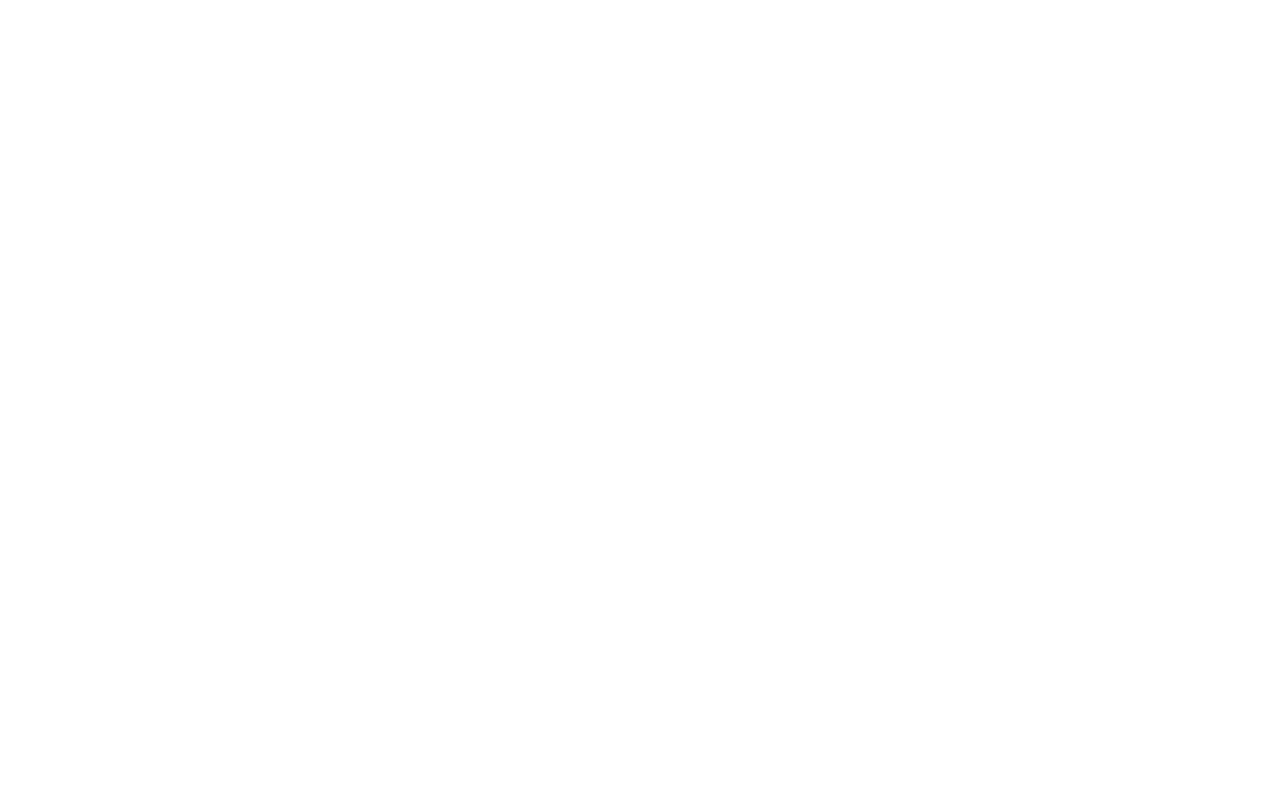
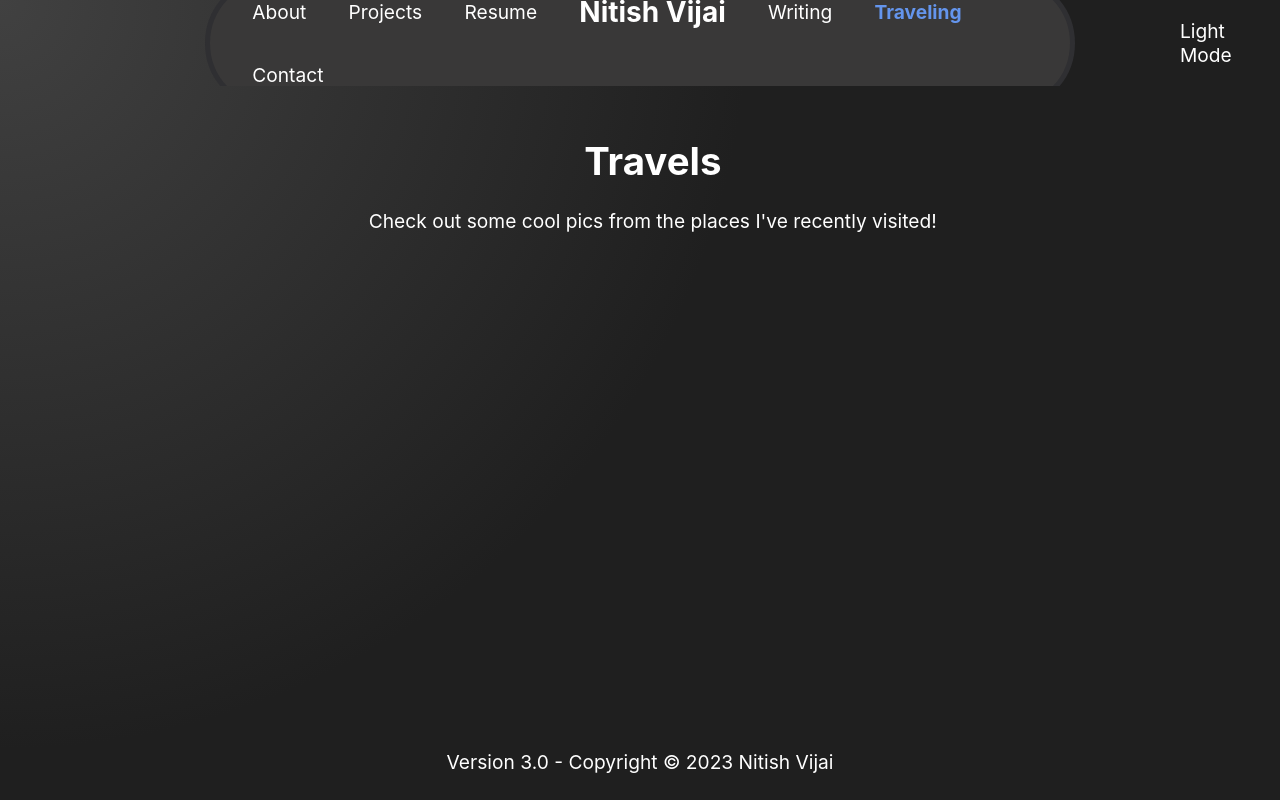
Before and after one commit to nitishvijai/nitish-website-v3, a React (Create React App) app: page /travels in a window 1280 px wide. Before the commit this address had no page. Built offline with nearby package versions, Linux system fonts and the light colour scheme.

Commit message:
Created traveling web page

```diff
--- a/src/App.js
+++ b/src/App.js
@@ -5,6 +5,7 @@
 import Projects from './components/Projects/Projects';
 import Resume from './components/Resume/Resume';
 import Writing from './components/Writing/Writing';
+import Travel from './components/Travel/Travel';
 
 function App() {
 
@@ -16,6 +17,7 @@
         <Route path="/projects" element={<Projects />} />
         <Route path="/resume" element={<Resume />} />
         <Route path="/essays" element={<Writing />} />
+        <Route path="/travels" element={<Travel />} />
       </Routes>
     </BrowserRouter>
   );
--- a/src/components/About/About.js
+++ b/src/components/About/About.js
@@ -25,14 +25,14 @@
           <p className={styles.paragraph}>My primary interests are in full-stack web and app development, database management, UI/UX design, and machine learning. As a firm believer in the growth mindset, I've always preferred to gain a breadth of experience in various technologies.</p>
           <p className={styles.paragraph}>With that out of the way, here are a few fun facts about me:</p>
           <ul id={styles.list}>
-            <li>I've been interested in tech for as long as I can remember -- I love catching up on the latest tech news and look forward to doing a PC build one day!</li>
-            <li>I have a bad habit of going on random Wikipedia binges online...</li>
-            <li>I'm an Eagle Scout from Ohio!</li>
-            <li>I enjoy listening and dancing to Indian/Tamil music and have frequently taken part in Michigan IASA's Annual Cultural Show -- check out my most recent performance here!</li>
-            <li>I love traveling -- check out my Traveling page to hear more about my adventures!</li>
-            <li>I got my motorcycle license last summer!</li>
-            <li>I'm a fitness freak -- catch me in the NCRB every day either running or lifting weights!</li>
-            <li>Finally, I'm also a below-average cook -- trying to learn new recipes but for now I guess I'm an expert at cooking eggs...</li>
+            <li>🖥️ I've been interested in tech for as long as I can remember -- I love catching up on the latest tech news and look forward to doing a PC build one day</li>
+            <li>🌐 I have a bad habit of going on random Wikipedia binges online...</li>
+            <li>🦅 I'm an Eagle Scout from Ohio</li>
+            <li>🎶🕺🏽 I enjoy listening and dancing to Indian/Tamil music and have frequently taken part in Michigan IASA's Annual Cultural Show -- check out my most recent performance here</li>
+            <li>✈️ I love traveling -- check out my Traveling page to hear more about my adventures</li>
+            <li>🏍️ I got my motorcycle license last summer</li>
+            <li>🏃🏽🏋🏽 I'm a fitness freak -- find me in the NCRB every day either running or lifting weights</li>
+            <li>🍳🔥 Finally, I'm also a below-average cook -- trying to learn new recipes but for now I guess I'm an expert at cooking eggs...</li>
           </ul>
         </div>
       </div>
--- a/src/components/EssayLink/EssayLink.js
+++ b/src/components/EssayLink/EssayLink.js
@@ -3,7 +3,7 @@
 
 const EssayLink = (props) => (
   <div className={styles.EssayLink}>
-    <h2>{props.name}</h2>
+    <h2 class={styles.essay_title}>{props.name}</h2>
     <button>Read</button>
     <hr />
     <p><strong>Posted</strong>: {props.posted}</p>
--- a/src/components/EssayLink/EssayLink.module.css
+++ b/src/components/EssayLink/EssayLink.module.css
@@ -6,6 +6,6 @@
     border-radius: 16px;
 }
 
-h2 {
+.essay_title {
     font-weight: normal;
 }
--- a/src/components/Navbar/Navbar.js
+++ b/src/components/Navbar/Navbar.js
@@ -24,7 +24,7 @@
           <p><Link to="/resume" className={`${props.selected == 3 ? styles.selected : styles.normal}`}>Resume</Link></p>
           <p id={styles.Nitish}><Link to="/" className={styles.normal}>Nitish Vijai</Link></p>
           <p><Link to="/essays" className={`${props.selected == 4 ? styles.selected : styles.normal}`}>Writing</Link></p>
-          <p>Traveling</p>
+          <p><Link to="/travels" className={`${props.selected == 5 ? styles.selected : styles.normal}`}>Traveling</Link></p>
           <p>Contact</p>
         </div>
         <div className={styles.toggle}>
--- /dev/null
+++ b/src/components/Travel/Travel.js
@@ -0,0 +1,25 @@
+import React from 'react';
+import Navbar from '../Navbar/Navbar';
+import Footer from '../Footer/Footer';
+import styles from './Travel.module.css';
+
+const Travel = () => {
+  let moveGradient = (e) => {
+    let btn = document.querySelector('.gradient, a');
+    let x = e.pageX - 0;
+    let y = e.pageY - 0;
+    btn.style.setProperty('--x', x + 'px');
+    btn.style.setProperty('--y', y + 'px');
+  };
+
+  return (
+    <div className="gradient" onMouseMove={(e) => moveGradient(e)}>
+      <Navbar selected='5' />
+      <h1 id={styles.header}>Travels</h1>
+      <p id={styles.subheader}>Check out some cool pics from the places I've recently visited!</p>
+      <Footer />
+    </div>
+  );
+};
+
+export default Travel;
--- /dev/null
+++ b/src/components/Travel/Travel.module.css
@@ -0,0 +1,11 @@
+#header {
+    text-align: center;
+    margin-top: 4%;
+    z-index: 90;
+}
+
+#subheader {
+    text-align: center;
+    z-index: 91;
+    margin-bottom: 4%;
+}
--- a/src/components/Writing/Writing.module.css
+++ b/src/components/Writing/Writing.module.css
@@ -40,6 +40,7 @@
 #subheader {
     text-align: center;
     z-index: 91;
+    margin-bottom: 4%;
 }
 
 #essayList {
```
Also changed, not shown: src/components/Travel/Travel.lazy.js (added, +11 -0 lines), 2 other files (tests, documents, lock files or other folders).
